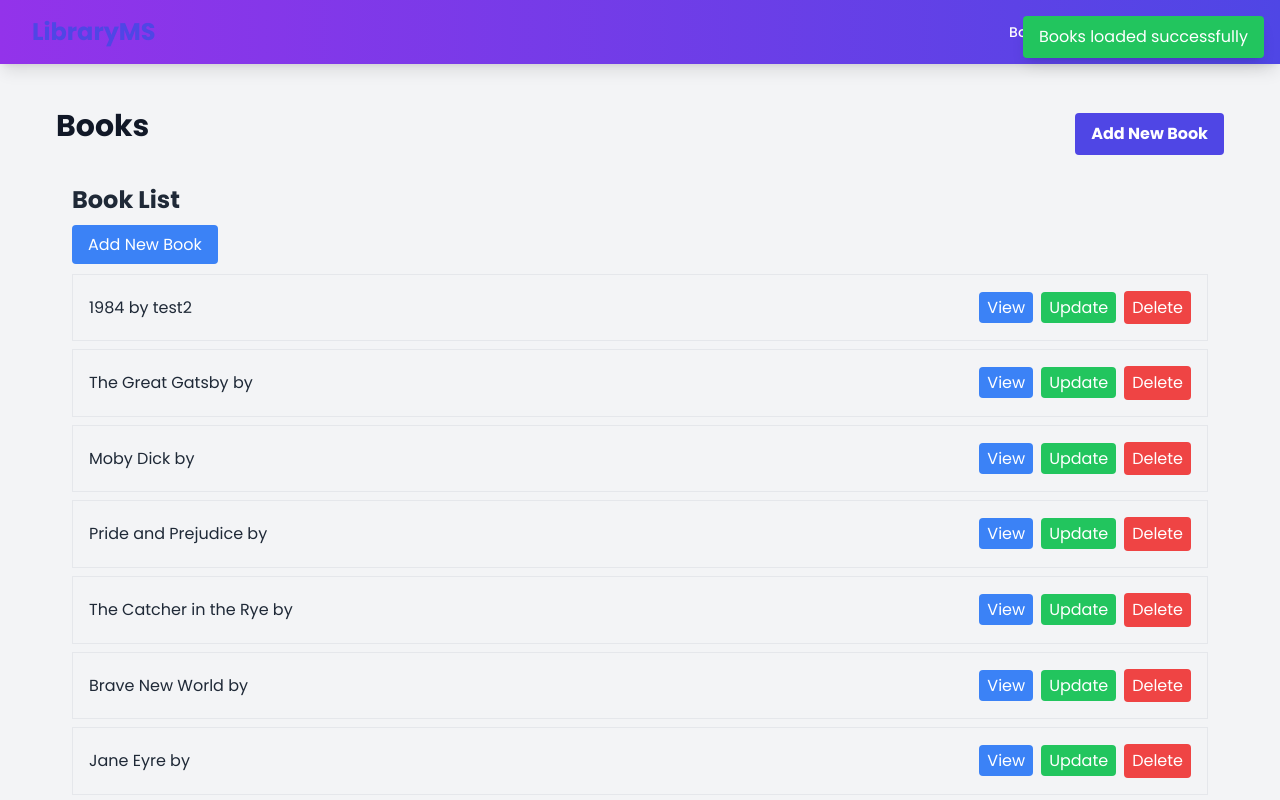
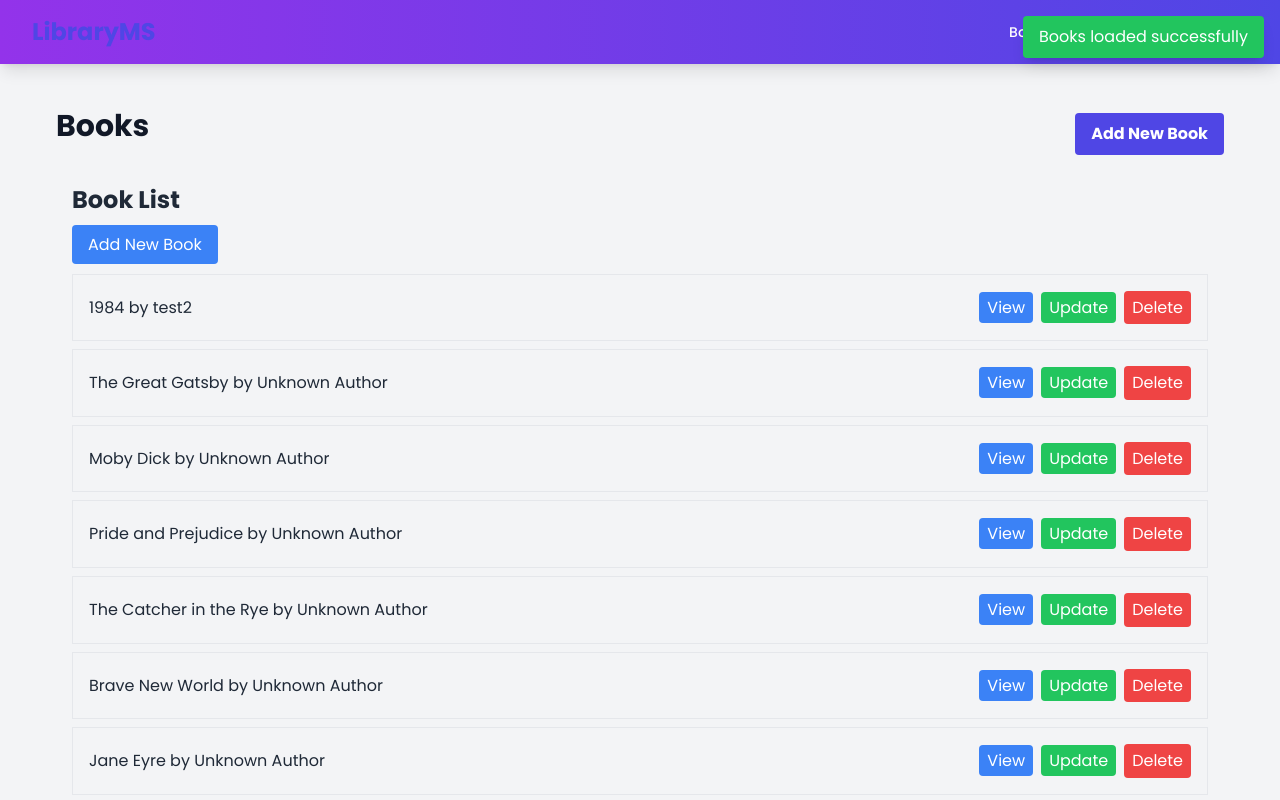
Before and after one commit to Senghurk/library-management-system, a Next.js app: page /books in a window 1280 px wide. Shown: the top 800 px of the page. Built offline with nearby package versions, Linux system fonts and the light colour scheme.

Commit message:
update BookList Component

```diff
--- a/components/books/BookList.js
+++ b/components/books/BookList.js
@@ -48,7 +48,7 @@ const BookList = () => {
       const result = await response.json();
       console.log('Delete operation result:', result);
 
-      setBooks(books.filter(book => book.id !== deletePrompt.bookId));
+      setBooks(books.filter(book => book.id.toString() !== deletePrompt.bookId.toString()));
       hideDeletePrompt();
     } catch (error) {
       console.error('Error deleting the book:', error);
@@ -66,7 +66,7 @@ const BookList = () => {
       <ul className="mt-4">
         {books.map((book) => (
           <li key={book.id} className="border p-4 mb-2 flex justify-between items-center">
-            <span>{book.title} by {book.author}</span>
+            <span>{book.title} by {book.author || 'Unknown Author'}</span>
             <div>
               <Link href={`/books/${book.id}`} className="bg-blue-500 text-white px-2 py-1 rounded mr-2 hover:bg-blue-600">
                 View
```
